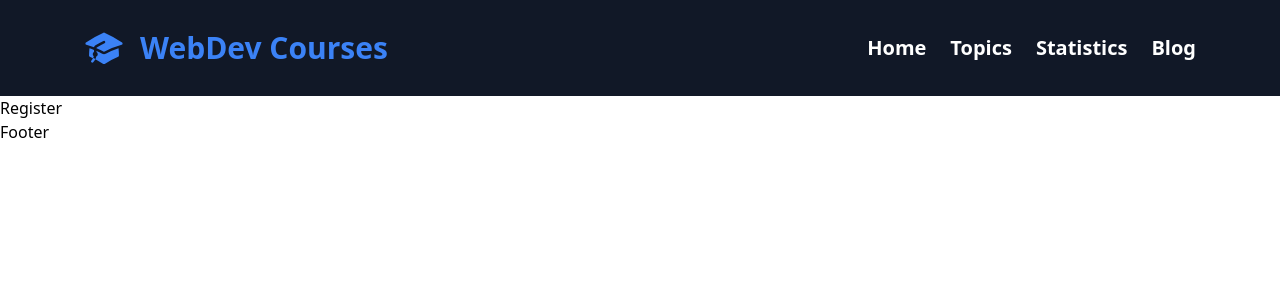
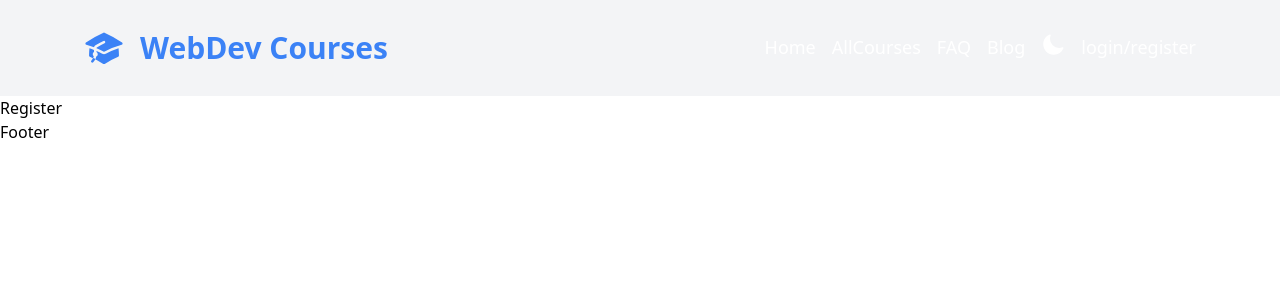
Before and after one commit to romelmahmud/webdev-courses, a React (Create React App) app: page /register in a window 1280 px wide. Shown: the top 300 px of the page. Built offline with nearby package versions, Linux system fonts and the light colour scheme.

Commit message:
Dark mood toggle setup done

```diff
--- /dev/null
+++ b/src/context/themeContext/themeContext.js
@@ -0,0 +1,44 @@
+import React, { createContext, useEffect, useState } from "react";
+
+const getInitialTheme = () => {
+  if (typeof window !== "undefined" && window.localStorage) {
+    const storedPrefs = window.localStorage.getItem("current-theme");
+    if (typeof storedPrefs === "string") {
+      return storedPrefs;
+    }
+    if (window.matchMedia("(prefers-color-scheme: dark)").matches) {
+      return "dark";
+    }
+  }
+  return "light";
+};
+
+export const ThemeContext = createContext();
+
+export const ThemeContextProvider = ({ initialTheme, children }) => {
+  const [theme, setTheme] = useState(getInitialTheme);
+
+  const checkTheme = (existing) => {
+    const root = window.document.documentElement;
+    const isDark = existing === "dark";
+
+    root.classList.remove(isDark ? "light" : "dark");
+    root.classList.add(existing);
+
+    localStorage.setItem("current-theme", existing);
+  };
+
+  if (initialTheme) {
+    checkTheme(initialTheme);
+  }
+
+  useEffect(() => {
+    checkTheme(theme);
+  }, [theme]);
+
+  return (
+    <ThemeContext.Provider value={{ theme, setTheme }}>
+      {children}
+    </ThemeContext.Provider>
+  );
+};
--- a/src/index.js
+++ b/src/index.js
@@ -2,10 +2,13 @@ import React from "react";
 import ReactDOM from "react-dom/client";
 import "./index.css";
 import App from "./App";
+import { ThemeContextProvider } from "./context/themeContext/themeContext";
 
 const root = ReactDOM.createRoot(document.getElementById("root"));
 root.render(
   <React.StrictMode>
-    <App />
+    <ThemeContextProvider>
+      <App />
+    </ThemeContextProvider>
   </React.StrictMode>
 );
--- a/src/shared/Header/Header.jsx
+++ b/src/shared/Header/Header.jsx
@@ -5,15 +5,16 @@ import {
   XMarkIcon,
   AcademicCapIcon,
 } from "@heroicons/react/24/solid";
+import ToggleButton from "./ToggleButton";
 
 const Header = () => {
   const [open, setOpen] = useState(false);
 
   let activeStyle = {
-    color: "#22c55e",
+    color: "rgb(59 130 246)",
   };
   return (
-    <div className="bg-gray-900 h-24 text-white ">
+    <div className="bg-gray-100  dark:bg-gray-900 h-24 text-white ">
       <div className="mx-auto max-w-6xl px-6 md:px-5 flex justify-between items-center h-full">
         <div className="flex items-center text-blue-500">
           <AcademicCapIcon className="h-10 w-10 mr-4" />
@@ -25,14 +26,14 @@ const Header = () => {
         <div className="md:hidden">
           {open && (
             <XMarkIcon
-              className="h-8 w-8 hover:text-green-500 cursor-pointer"
+              className="h-8 w-8 hover:text-blue-500 cursor-pointer"
               onClick={() => setOpen(!open)}
             />
           )}
           {!open && (
             <Bars3Icon
               onClick={() => setOpen(!open)}
-              className="h-8 w-8 hover:text-green-500 cursor-pointer "
+              className="h-8 w-8 hover:text-blue-500 cursor-pointer "
             />
           )}
         </div>
@@ -41,7 +42,7 @@ const Header = () => {
             <li>
               <NavLink
                 style={({ isActive }) => (isActive ? activeStyle : undefined)}
-                className="ml-6 text-xl  font-semibold hover:text-green-500 transition-all duration-300 ease-in-out"
+                className="ml-4 text-lg  font-medium hover:text-blue-500 transition-all duration-300 ease-in-out"
                 to={"home"}
               >
                 Home
@@ -50,30 +51,35 @@ const Header = () => {
             <li>
               <NavLink
                 style={({ isActive }) => (isActive ? activeStyle : undefined)}
-                className="ml-6 text-xl font-semibold hover:text-green-500 transition-all duration-300 ease-in-out"
-                to={"topics"}
+                className="ml-4 text-lg  font-medium hover:text-blue-500 transition-all duration-300 ease-in-out"
+                to={"/courses"}
               >
-                Topics
+                AllCourses
               </NavLink>
             </li>
             <li>
               <NavLink
                 style={({ isActive }) => (isActive ? activeStyle : undefined)}
-                className="ml-6 text-xl font-semibold hover:text-green-500 transition-all duration-300 ease-in-out"
-                to={"statistics"}
+                className="ml-4 text-lg  font-medium hover:text-blue-500 transition-all duration-300 ease-in-out"
+                to={"/faq"}
               >
-                Statistics
+                FAQ
               </NavLink>
             </li>
             <li>
-              {" "}
               <NavLink
                 style={({ isActive }) => (isActive ? activeStyle : undefined)}
-                className="ml-6 text-xl font-semibold hover:text-green-500 transition-all duration-300 ease-in-out"
+                className="ml-4 text-lg  font-medium hover:text-blue-500 transition-all duration-300 ease-in-out"
                 to={"blog"}
               >
                 Blog
               </NavLink>
+            </li>
+            <li className="ml-4 text-lg  font-medium hover:text-blue-500">
+              <ToggleButton />
+            </li>
+            <li className="ml-4 text-lg  font-medium hover:text-blue-500">
+              login/register
             </li>
           </ul>
         </nav>
@@ -112,7 +118,6 @@ const Header = () => {
               </NavLink>
             </li>
             <li className="my-4">
-              {" "}
               <NavLink
                 style={({ isActive }) => (isActive ? activeStyle : undefined)}
                 className="text-xl font-semibold hover:text-green-500 transition-all duration-300 ease-in-out"
--- /dev/null
+++ b/src/shared/Header/ToggleButton.jsx
@@ -0,0 +1,22 @@
+import React, { useContext } from "react";
+import { ThemeContext } from "../../context/themeContext/themeContext";
+import { SunIcon, MoonIcon } from "@heroicons/react/24/solid";
+
+const ToggleButton = () => {
+  const { theme, setTheme } = useContext(ThemeContext);
+  return (
+    <>
+      {theme === "dark" ? (
+        <button onClick={() => setTheme(theme === "dark" ? "light" : "dark")}>
+          <SunIcon className="h-6 w-6" />
+        </button>
+      ) : (
+        <button onClick={() => setTheme(theme === "dark" ? "light" : "dark")}>
+          <MoonIcon className="h-6 w-6" />
+        </button>
+      )}
+    </>
+  );
+};
+
+export default ToggleButton;
--- a/tailwind.config.js
+++ b/tailwind.config.js
@@ -1,6 +1,7 @@
 /** @type {import('tailwindcss').Config} */
 module.exports = {
   content: ["./src/**/*.{js,jsx,ts,tsx}"],
+  darkMode: "class",
   theme: {
     extend: {},
   },
```
